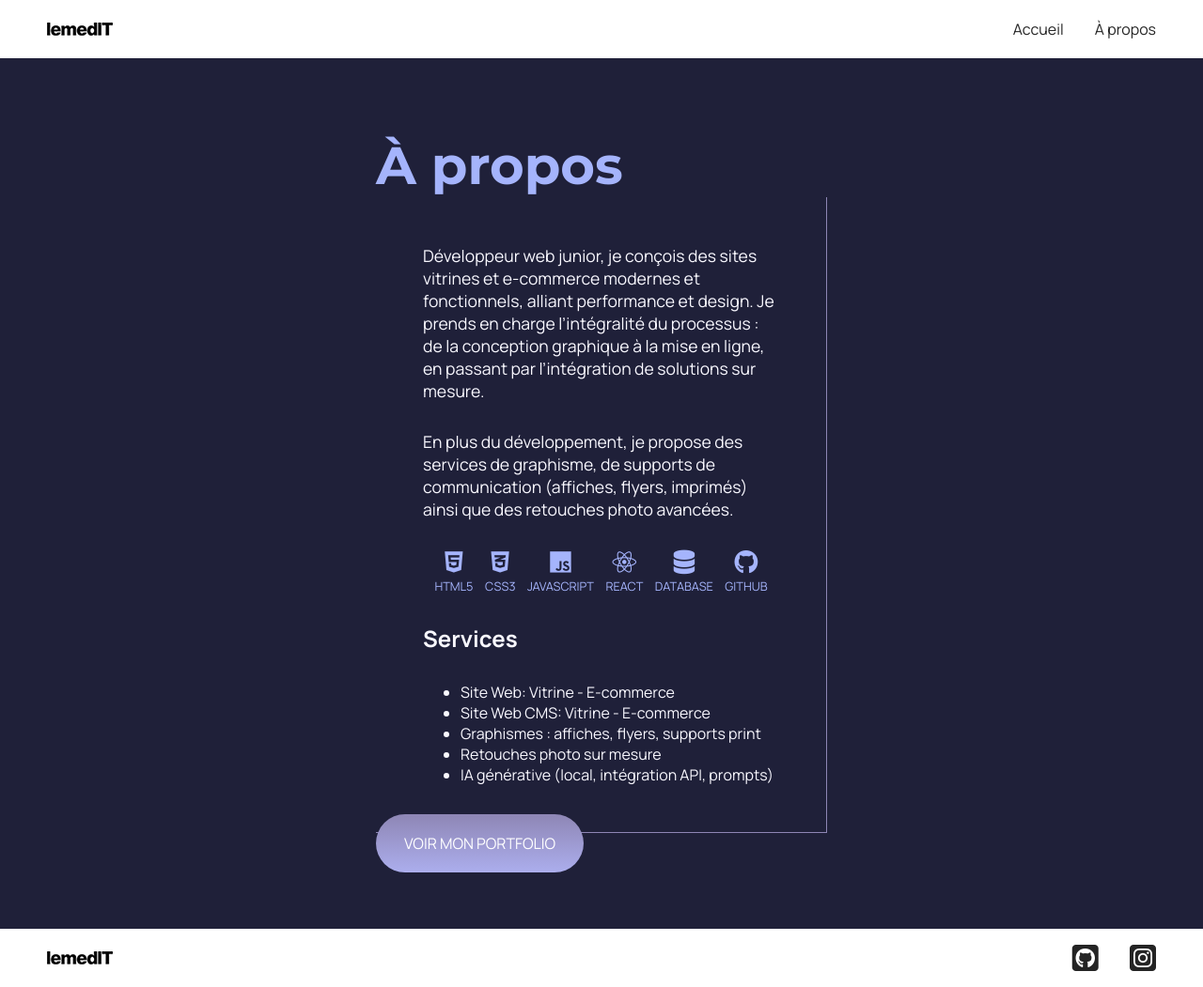
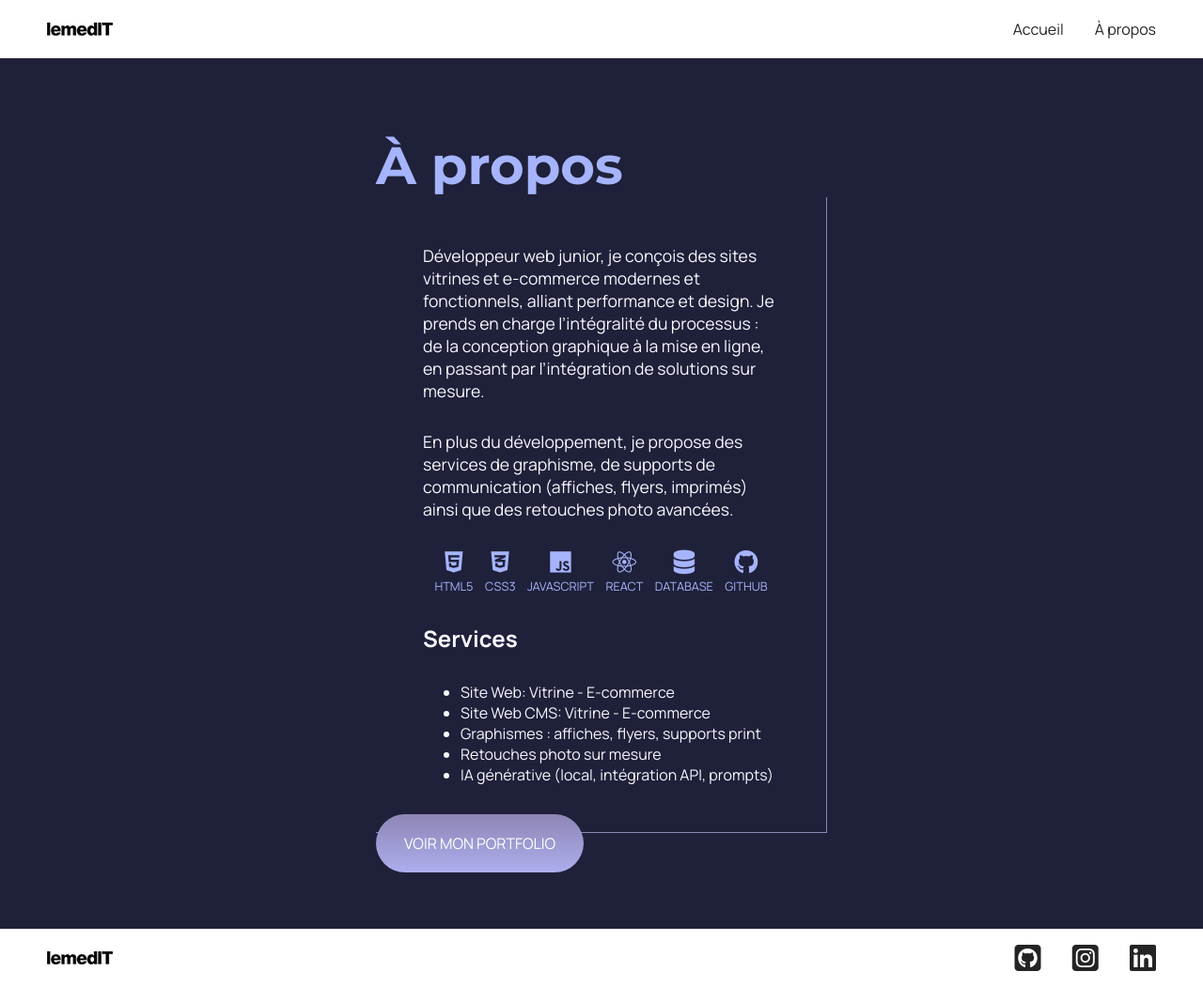
Before and after one commit to lemedIT/MedIT, a plain HTML site: page a-propos.html in a window 1280 px wide. Shown: the whole page at 94% size. Drawn offline with Linux system fonts and the light colour scheme.

Commit message:
Ajout icon footer

```diff
--- a/a-propos.html
+++ b/a-propos.html
@@ -74,6 +74,7 @@
         <div class="footer-icon">
             <a href="https://github.com/lemedIT" target="_blank"><i class="fa-brands fa-square-github fa-2xl"></i></a>
             <a href="https://www.instagram.com/astrogars" target="_blank"><i class="fa-brands fa-square-instagram fa-2xl"></i></a>
+            <a href="https://www.linkedin.com/in/lemedit/" target="_blank"><i class="fa-brands fa-linkedin fa-2xl"></i></a>
         </div>
 </footer>
 </body>
```
Also changed, not shown: index.html (+1 -0 lines).
